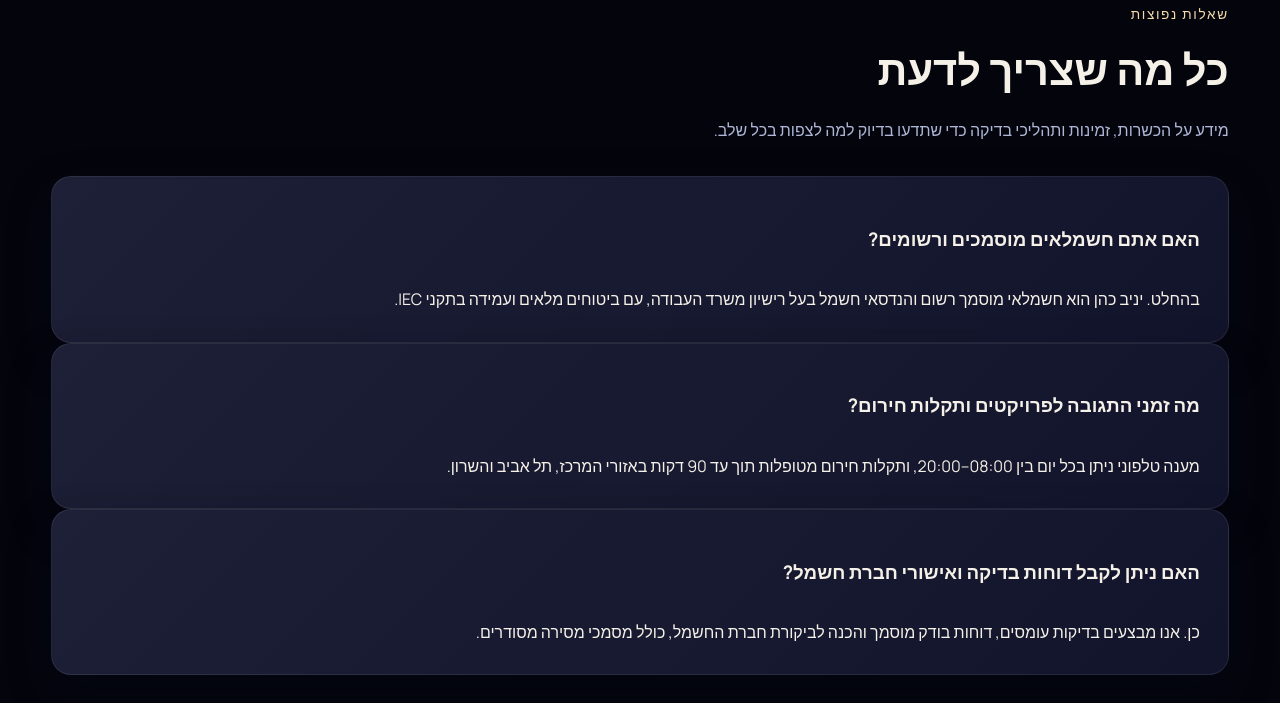
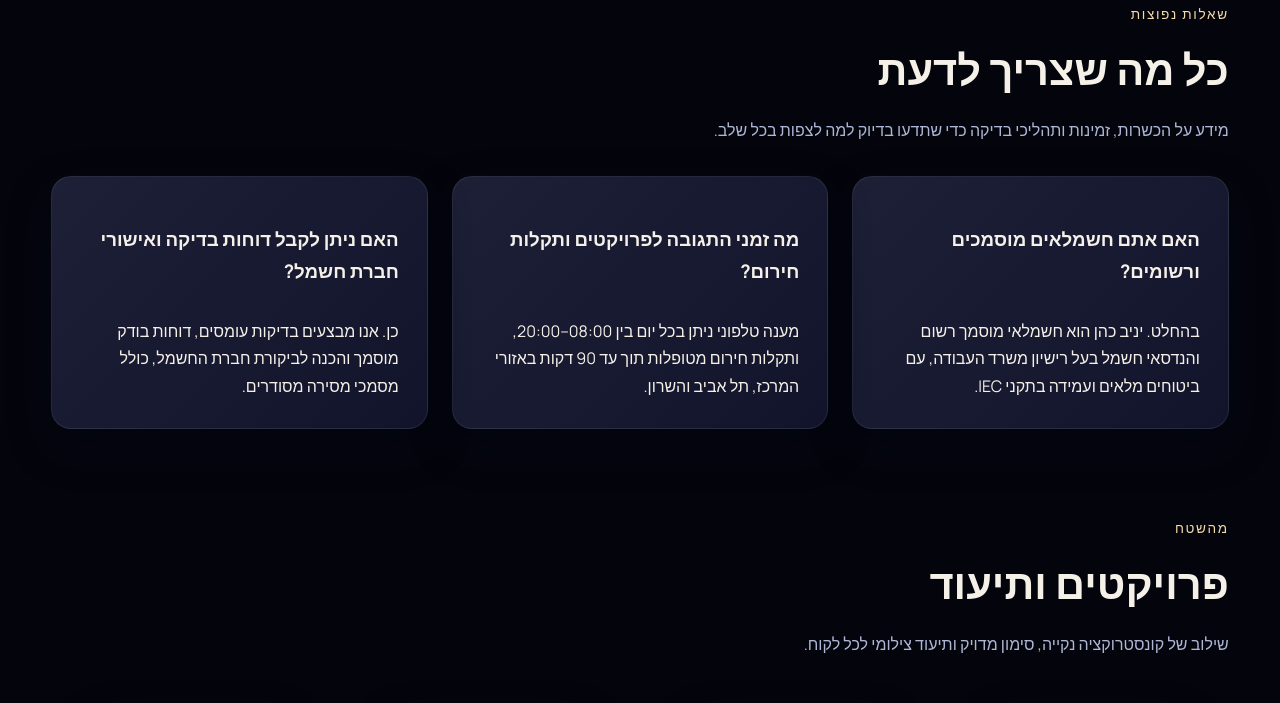
Before and after one commit to electricitycircuit/electricitycircuit.github.io, a website built with Vite: page index.html in a window 1280 px wide. Shown: the part 3240-3943 px from the top of the page. Built offline with nearby package versions, Linux system fonts and the light colour scheme.

Commit message:
Fix favicon path, add FAQ grid spacing, add Safari-specific hero gallery styling

```diff
--- a/index.html
+++ b/index.html
@@ -24,8 +24,9 @@
     <meta name="twitter:title" content="מעגל החשמל | יניב כהן – חשמלאי מוסמך והנדסאי חשמל" />
     <meta name="twitter:description" content="מערכות חשמל לבית ולעסק, תכנון, בדיקות, טעינת רכב, בית חכם ומענה חירום." />
     <meta name="twitter:image" content="https://electricitycircuit.github.io/logo.png" />
-    <link rel="icon" type="image/png" href="./favicon.png" sizes="32x32" />
-    <link rel="apple-touch-icon" href="./favicon.png" />
+    <link rel="icon" type="image/png" href="/favicon.png" sizes="32x32" />
+    <link rel="icon" type="image/png" href="/favicon.png" sizes="16x16" />
+    <link rel="apple-touch-icon" href="/favicon.png" />
     <link rel="preconnect" href="https://fonts.googleapis.com" />
     <link rel="preconnect" href="https://fonts.gstatic.com" crossorigin />
     <link href="https://fonts.googleapis.com/css2?family=Manrope:wght@400;500;600;700&family=Assistant:wght@400;500;600;700&display=swap" rel="stylesheet" />
--- a/src/style.css
+++ b/src/style.css
@@ -179,6 +179,15 @@ body {
   gap: 16px;
 }
 
+/* Safari desktop - force vertical stacking */
+@supports (-webkit-appearance: none) {
+  @media screen and (min-width: 768px) and (-webkit-min-device-pixel-ratio: 0) {
+    .hero-gallery {
+      grid-template-columns: 1fr;
+    }
+  }
+}
+
 .hero-gallery figure {
   background: rgba(255, 255, 255, 0.04);
   border-radius: var(--radius-md);
@@ -246,7 +255,8 @@ body {
 .services-grid,
 .credentials-grid,
 .testimonials-grid,
-.contact-grid {
+.contact-grid,
+.faq-grid {
   display: grid;
   gap: 24px;
 }
@@ -286,6 +296,10 @@ body {
 
 .contact-grid {
   grid-template-columns: repeat(auto-fit, minmax(240px, 1fr));
+}
+
+.faq-grid {
+  grid-template-columns: repeat(auto-fit, minmax(280px, 1fr));
 }
 
 .card {
```
